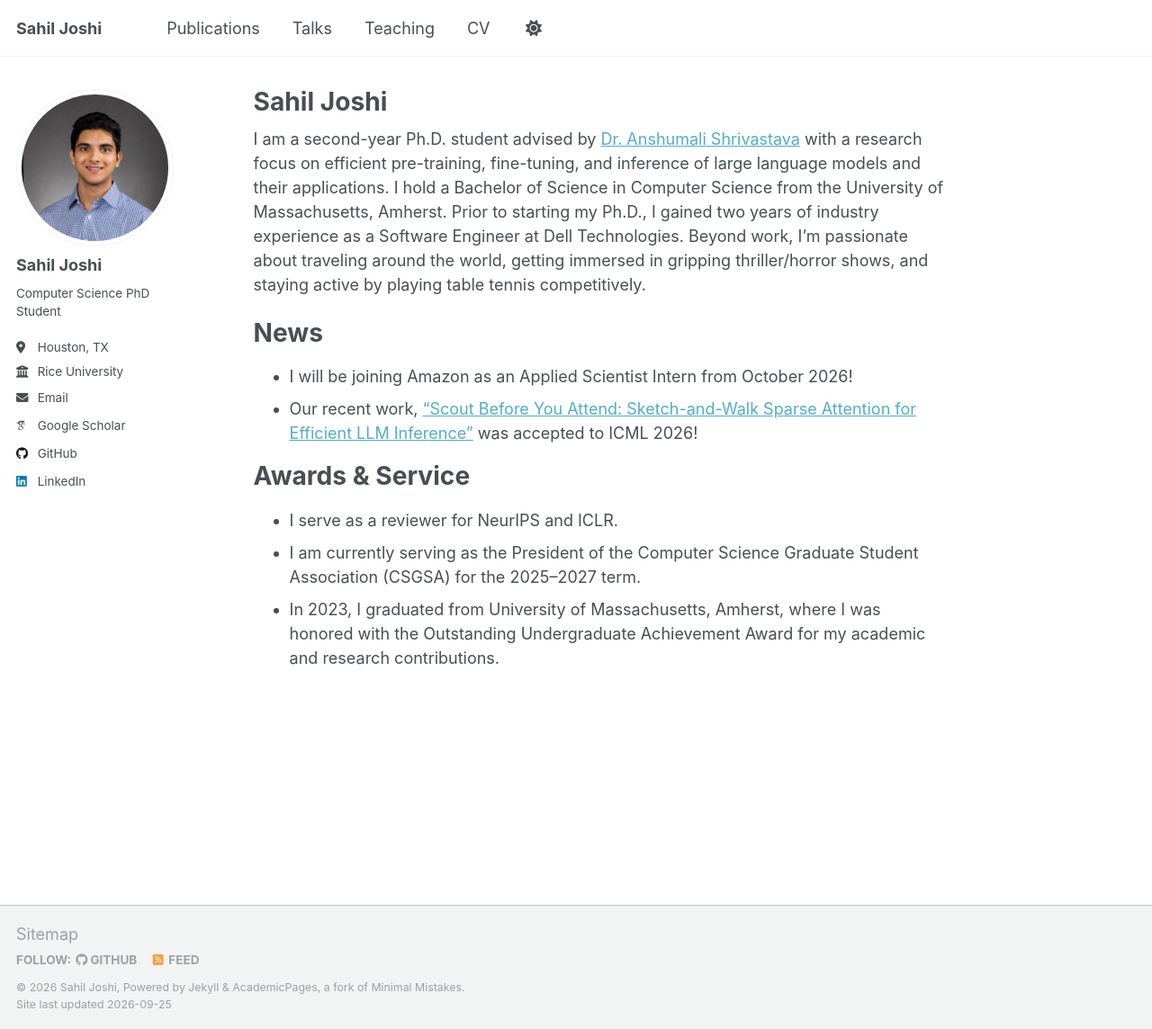
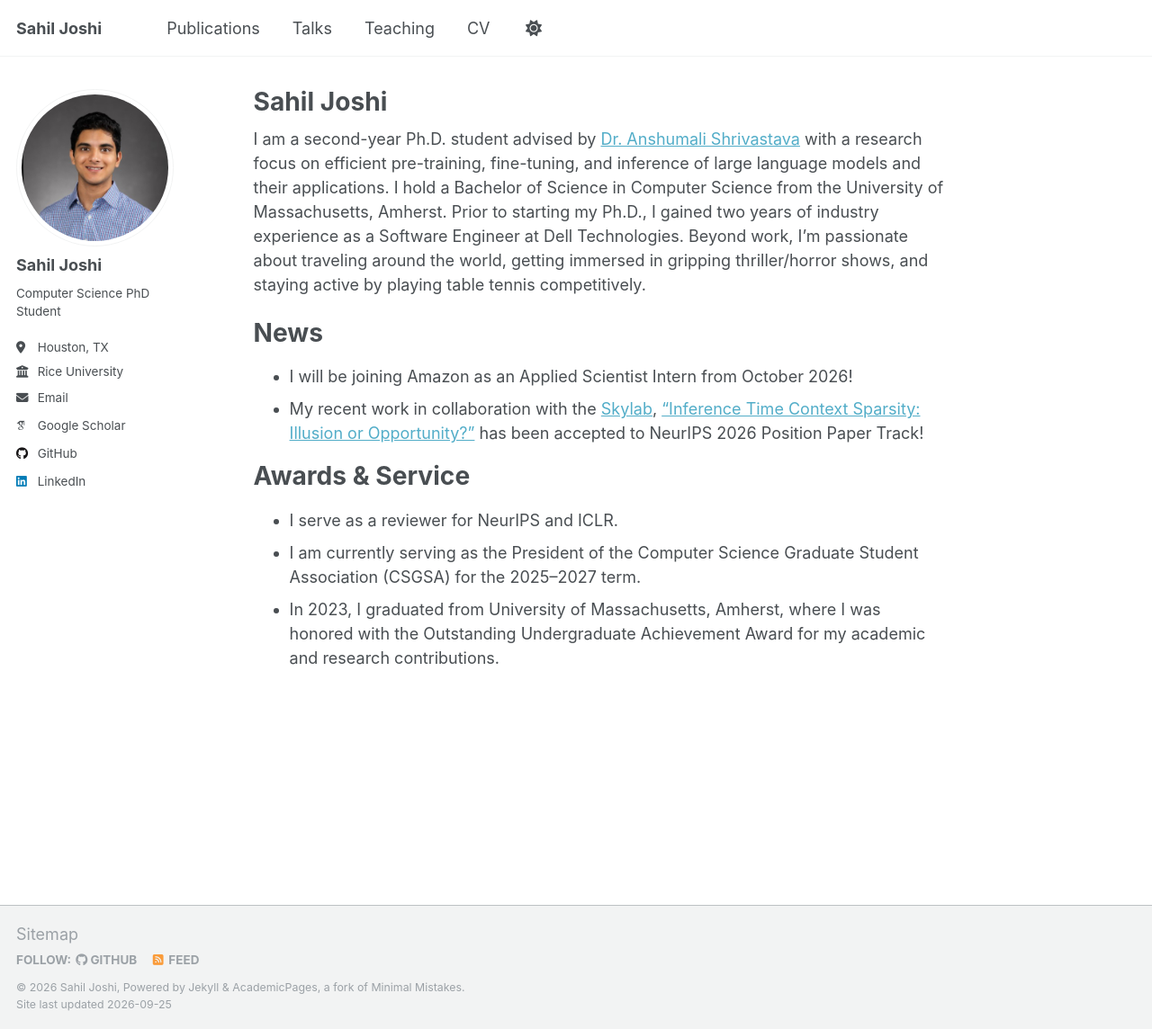
Before and after one commit to sahiljoshi515/sahiljoshi515.github.io, a Jekyll site: the page built from _pages/about.md, in a window 1280 px wide and 1144 px high. Shown: the whole window at 90% size. Built offline with Jekyll 4.4.1, drawn with Linux system fonts in a browser that asks for light colours; some web fonts are replaced.

Commit message:
Revise news section for internship and paper updates
Updated news section with new internship and paper acceptance details.

```diff
--- a/_pages/about.md
+++ b/_pages/about.md
@@ -13,7 +13,7 @@ I am a second-year Ph.D. student advised by [Dr. Anshumali Shrivastava](https://
 News
 ======
 - I will be joining Amazon as an Applied Scientist Intern from October 2026!
-- Our recent work, ["Scout Before You Attend: Sketch-and-Walk Sparse Attention for Efficient LLM Inference"](https://arxiv.org/abs/2602.07397) was accepted to ICML 2026!
+- My recent work in collaboration with the [Skylab](https://sky.cs.berkeley.edu/), ["Inference Time Context Sparsity: Illusion or Opportunity?"](arxiv.org/pdf/2605.24168) has been accepted to NeurIPS 2026 Position Paper Track!
 
 Awards & Service
 ======
```
